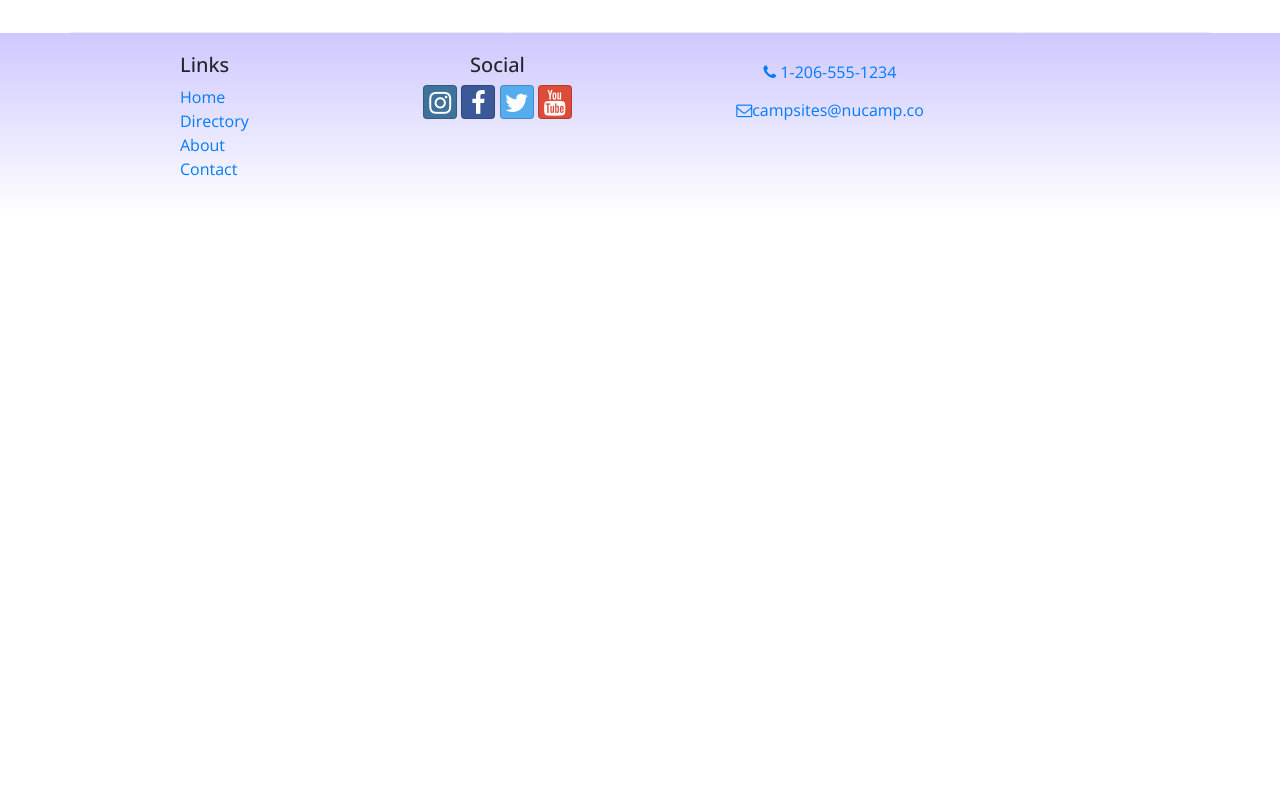
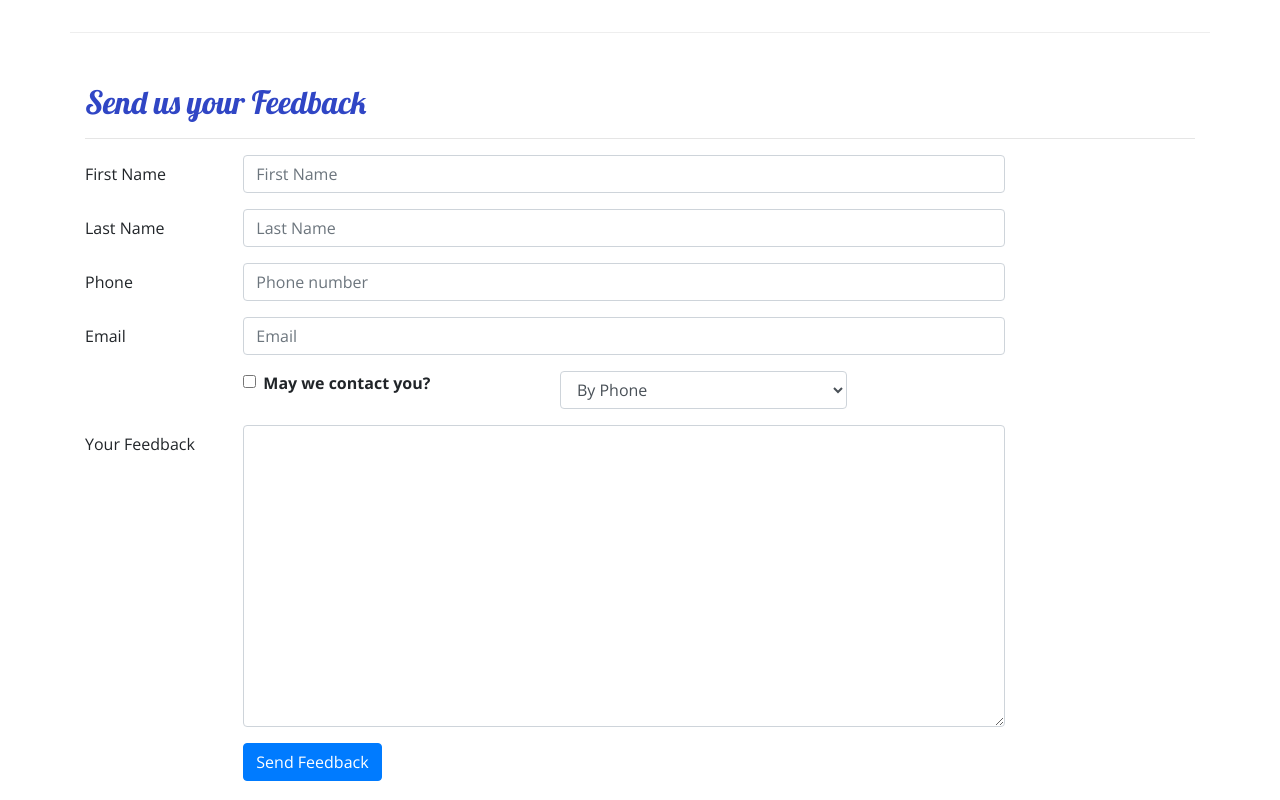
Before and after one commit to JTorresTMP/nucamp, a React (Create React App) app in the folder 3-React/nucampsite1010/: page /contactus in a window 1280 px wide. Shown: the part 580-1380 px from the top of the page. Before the commit the page ends 800 px from the top, so only its background shows below. Built offline with nearby package versions, Linux system fonts and the light colour scheme.

Commit message:
controlled form in class implementation, will refactor later

```diff
--- a/3-React/nucampsite1010/src/App.js
+++ b/3-React/nucampsite1010/src/App.js
@@ -33,4 +33,4 @@ const FuncApp = () => {
   );
 }
 
-export default FuncApp;
+export default App;
--- a/3-React/nucampsite1010/src/components/ContactComponent.js
+++ b/3-React/nucampsite1010/src/components/ContactComponent.js
@@ -1,8 +1,52 @@
 import React from 'react'
-import { Breadcrumb, BreadcrumbItem } from 'reactstrap';
+import {
+    Breadcrumb,
+    BreadcrumbItem,
+    Button,
+    Form,
+    FormGroup,
+    Label,
+    Input,
+    Col
+} from 'reactstrap';
 import { Link } from 'react-router-dom';
 
-function Contact(props) {
+
+class Contact extends React.Component {
+    constructor(props) {
+        super(props);
+
+        this.state = {
+            firstName: '',
+            lastName: '',
+            phoneNum: '',
+            email: '',
+            agree: false,
+            contactType: 'By Phone',
+            feedback: ''
+        };
+
+        this.handleInputChange = this.handleInputChange.bind(this);
+        this.handleSubmit = this.handleSubmit.bind(this);
+    }
+
+    handleInputChange(event) {
+        const target = event.target;
+        const name = target.name;
+        const value = target.type === 'checkbox' ? target.checked : target.value;
+
+        this.setState({
+            [name]: value
+        });
+    }
+
+    handleSubmit(event) {
+        console.log('Current state is: ' + JSON.stringify(this.state));
+        alert('Current state is: ' + JSON.stringify(this.state));
+        event.preventDefault();
+    }
+
+    render () {
         return (
             <div className="container">
                 <div className="row">
@@ -30,8 +74,95 @@ function Contact(props) {
                         <a role="button" className="btn btn-link" href="mailto:fakeemail@fakeemail.co"><i className="fa fa-envelope-o" /> campsites@nucamp.co</a>
                     </div>
                 </div>
+
+                <div className="row row-content">
+                    <div className="col-12">
+                        <h2>Send us your Feedback</h2>
+                        <hr />
                     </div>
+                    <div className="col-md-10">
+                        <Form onSubmit={this.handleSubmit}>
+                            <FormGroup row>
+                                <Label htmlFor="firstName" md={2}>First Name</Label>
+                                <Col md={10}>
+                                    <Input type="text" id="firstName" name="firstName"
+                                        placeholder="First Name"
+                                        value={this.state.firstName}
+                                        onChange={this.handleInputChange} />
+                                </Col>
+                            </FormGroup>
+                            <FormGroup row>
+                                <Label htmlFor="lastName" md={2}>Last Name</Label>
+                                <Col md={10}>
+                                    <Input type="text" id="lastName" name="lastName"
+                                        placeholder="Last Name"
+                                        value={this.state.lastName}
+                                        onChange={this.handleInputChange} />
+                                </Col>
+                            </FormGroup>
+                            <FormGroup row>
+                                <Label htmlFor="phoneNum" md={2}>Phone</Label>
+                                <Col md={10}>
+                                    <Input type="tel" id="phoneNum" name="phoneNum"
+                                        placeholder="Phone number"
+                                        value={this.state.phoneNum}
+                                        onChange={this.handleInputChange} />
+                                </Col>
+                            </FormGroup>
+                            <FormGroup row>
+                                <Label htmlFor="email" md={2}>Email</Label>
+                                <Col md={10}>
+                                    <Input type="email" id="email" name="email"
+                                        placeholder="Email"
+                                        value={this.state.email}
+                                        onChange={this.handleInputChange} />
+                                </Col>
+                            </FormGroup>
+                            <FormGroup row>
+                                <Col md={{size: 4, offset: 2}}>
+                                    <FormGroup check>
+                                        <Label check>
+                                            <Input type="checkbox"
+                                                name="agree"
+                                                checked={this.state.agree}
+                                                onChange={this.handleInputChange} /> {' '}
+                                            <strong>May we contact you?</strong>
+                                        </Label>
+                                    </FormGroup>
+                                </Col>
+                                <Col md={4}>
+                                    <Input type="select" name="contactType"
+                                            value={this.state.contactType}
+                                            onChange={this.handleInputChange}>
+                                        <option>By Phone</option>
+                                        <option>By Email</option>
+                                    </Input>
+                                </Col>
+                            </FormGroup>
+                            <FormGroup row>
+                                <Label htmlFor="feedback" md={2}>Your Feedback</Label>
+                                <Col md={10}>
+                                    <Input type="textarea" id="feedback" name="feedback"
+                                        rows="12"
+                                        value={this.state.feedback}
+                                        onChange={this.handleInputChange}></Input>
+                                </Col>
+                            </FormGroup>
+                            <FormGroup row>
+                                <Col md={{size: 10, offset: 2}}>
+                                    <Button type="submit" color="primary">
+                                        Send Feedback
+                                    </Button>
+                                </Col>
+                            </FormGroup>
+                        </Form>
+                    </div>
+                </div>
+            </div>
+
+
         );
+    }
 }
 
 export default Contact;
```
Lines whose indentation alone changed are shown as unchanged.
